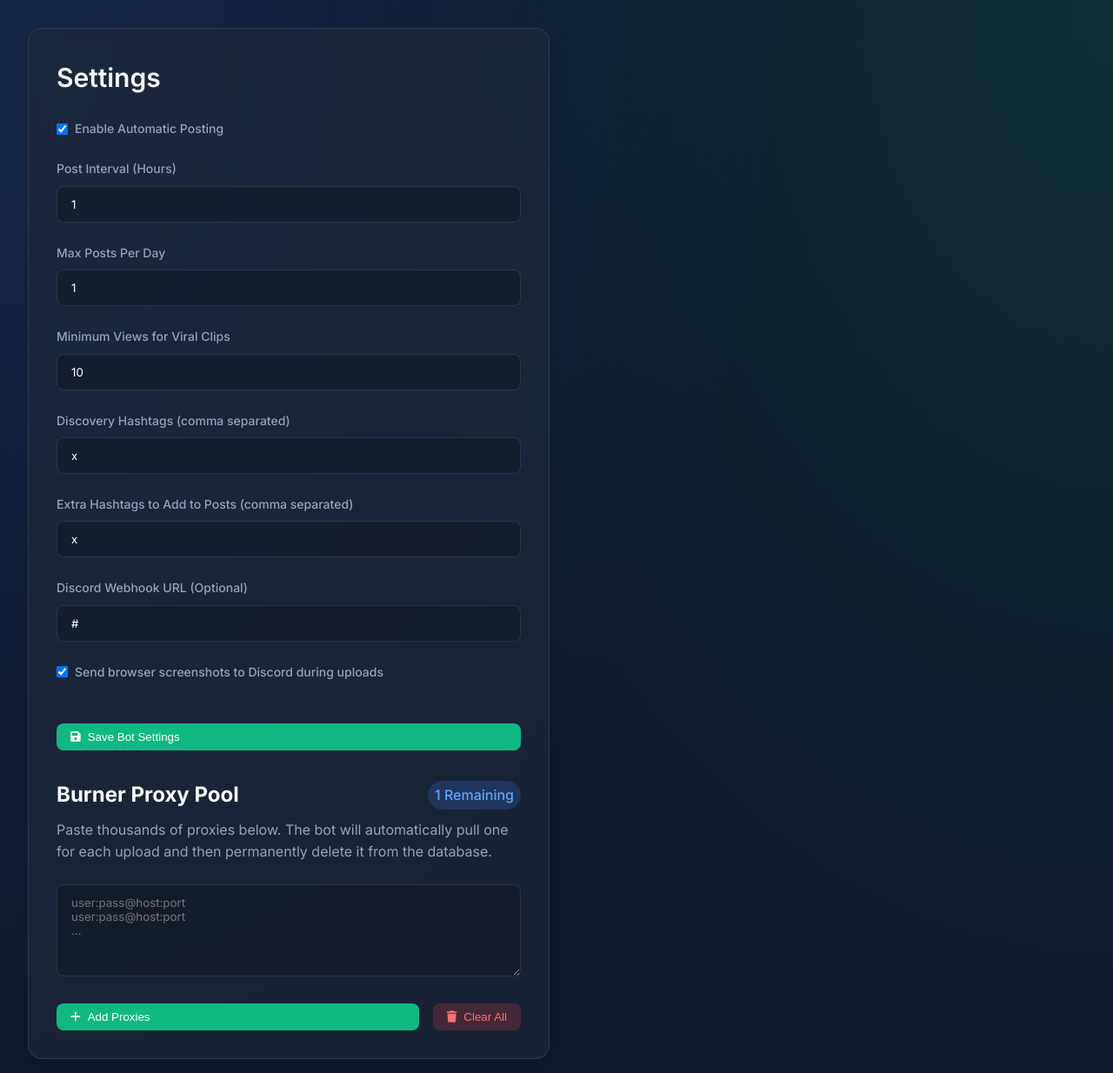
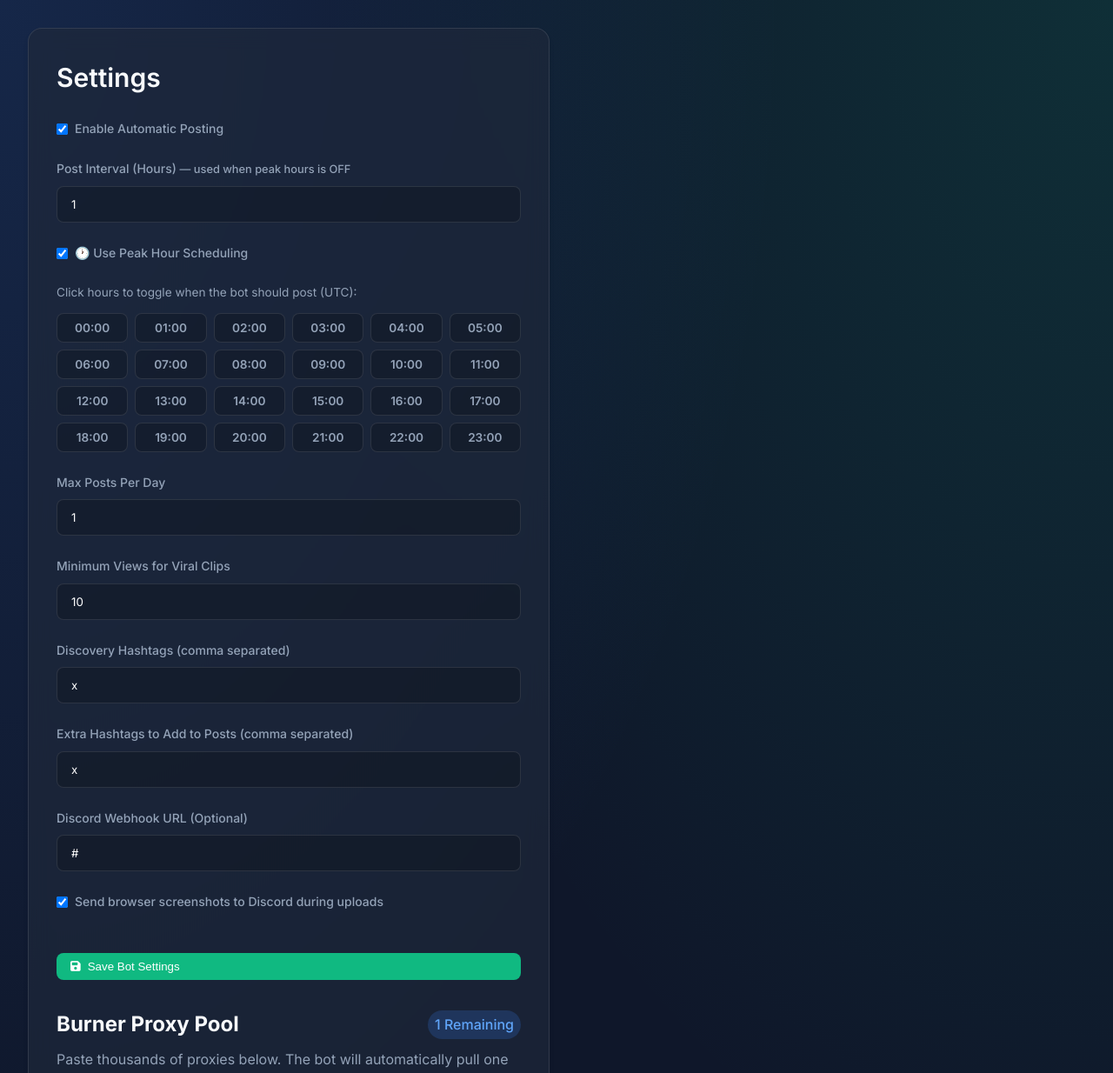
Before and after one commit to rowanchanner/tiktok-auto, a Flask app: template templates/settings.html in a window 1280 px wide. Shown: the top 1234 px of the page at 87% size. Run offline with Flask 3, Linux system fonts and the light colour scheme; the visitor is signed in with stand-in values (Sample User, id 1); tables that the repository leaves empty hold one stand-in row (values such as "Sample post"); the template is opened without the code that fills it: values that come from a table or form of the project are taken from there, most other values are stand-ins (such as "Sample title", 1, 10 or a date in 2020).

Commit message:
Add peak hour scheduling with clickable hour grid UI

```diff
--- a/app.py
+++ b/app.py
@@ -89,6 +89,12 @@ def initialize_db():
         db.session.commit()
     except:
         db.session.rollback()
+    try:
+        db.session.execute(text('ALTER TABLE settings ADD COLUMN use_peak_hours BOOLEAN DEFAULT 0'))
+        db.session.execute(text('ALTER TABLE settings ADD COLUMN peak_hours TEXT DEFAULT ""'))
+        db.session.commit()
+    except:
+        db.session.rollback()
 
     base_dir = os.path.dirname(os.path.abspath(__file__))
     persist_dir = '/var/data' if os.path.exists('/var/data') else os.path.join(base_dir, 'data')
@@ -112,9 +118,23 @@ def initialize_db():
 
     if not scheduler.running:
         settings = Settings.query.first()
+        _schedule_bot_job(settings)
+        scheduler.start()
+
+def _schedule_bot_job(settings):
+    """Add or replace the bot job based on peak hours vs interval mode."""
+    try:
+        scheduler.remove_job('tiktok_job')
+    except:
+        pass
+
+    if settings and settings.use_peak_hours and settings.peak_hours:
+        hours = settings.peak_hours.strip()
+        # Convert "9,12,18,21" to cron hour field "9,12,18,21"
+        scheduler.add_job(bot_job, 'cron', hour=hours, minute=0, id='tiktok_job')
+    else:
         interval = settings.post_interval_hours if settings else 3
         scheduler.add_job(bot_job, 'interval', hours=interval, id='tiktok_job')
-        scheduler.start()
 
 # --- Auth Middleware ---
 @app.before_request
@@ -251,9 +271,18 @@ def settings():
             if webhook_val is not None:
                 settings_obj.discord_webhook_url = webhook_val
             settings_obj.discord_screenshots = 'discord_screenshots' in request.form
+
+            # Peak hours
+            settings_obj.use_peak_hours = 'use_peak_hours' in request.form
+            peak_hours_val = request.form.get('peak_hours', '')
+            if peak_hours_val is not None:
+                settings_obj.peak_hours = peak_hours_val
+
             db.session.commit()
-            if 'interval' in request.form:
-                scheduler.reschedule_job('tiktok_job', trigger='interval', hours=settings_obj.post_interval_hours)
+
+            # Reschedule based on mode
+            if 'interval' in request.form or 'use_peak_hours' in request.form:
+                _schedule_bot_job(settings_obj)
             return redirect(url_for('settings'))
 
         proxy_count = Proxy.query.count()
--- a/models.py
+++ b/models.py
@@ -13,6 +13,8 @@ class Settings(db.Model):
     is_running = db.Column(db.Boolean, default=True)
     discord_webhook_url = db.Column(db.String(255), default="")
     discord_screenshots = db.Column(db.Boolean, default=False)
+    use_peak_hours = db.Column(db.Boolean, default=False)
+    peak_hours = db.Column(db.Text, default="")  # comma-separated hours like "9,12,18,21"
 
 class Proxy(db.Model):
     id = db.Column(db.Integer, primary_key=True)
--- a/templates/settings.html
+++ b/templates/settings.html
@@ -10,9 +10,66 @@
         </div>
 
         <div class="form-group">
-            <label for="interval">Post Interval (Hours)</label>
+            <label for="interval">Post Interval (Hours) <span style="color:var(--text-muted); font-size:0.8rem;">— used when peak hours is OFF</span></label>
             <input type="number" id="interval" name="interval" class="form-control" value="{{ settings.post_interval_hours if settings else 3 }}" min="1" max="24">
         </div>
+
+        <div class="form-group" style="display: flex; align-items: center; gap: 0.5rem;">
+            <input type="checkbox" id="use_peak_hours" name="use_peak_hours" {% if settings.use_peak_hours %}checked{% endif %} onchange="document.getElementById('peak-grid').style.display = this.checked ? 'block' : 'none'">
+            <label for="use_peak_hours" style="margin: 0; display: inline; cursor: pointer;">🕐 Use Peak Hour Scheduling</label>
+        </div>
+
+        <div id="peak-grid" style="display: {% if settings.use_peak_hours %}block{% else %}none{% endif %}; margin-bottom: 1.5rem;">
+            <label style="font-size: 0.85rem; color: var(--text-muted); margin-bottom: 0.75rem; display: block;">Click hours to toggle when the bot should post (UTC):</label>
+            <input type="hidden" name="peak_hours" id="peak_hours_input" value="{{ settings.peak_hours or '' }}">
+            <div style="display: grid; grid-template-columns: repeat(6, 1fr); gap: 0.5rem;">
+                {% for h in range(24) %}
+                <button type="button" class="hour-btn" data-hour="{{ h }}" onclick="toggleHour(this)" style="
+                    padding: 0.5rem; border-radius: 0.5rem; border: 1px solid var(--border-color);
+                    cursor: pointer; font-weight: 600; font-size: 0.85rem; transition: all 0.15s;
+                    font-family: inherit;
+                ">{{ '%02d' % h }}:00</button>
+                {% endfor %}
+            </div>
+        </div>
+
+        <script>
+        (function() {
+            var saved = "{{ settings.peak_hours or '' }}";
+            var active = saved ? saved.split(',').map(Number) : [];
+            document.querySelectorAll('.hour-btn').forEach(function(btn) {
+                var h = parseInt(btn.dataset.hour);
+                if (active.indexOf(h) !== -1) {
+                    btn.style.background = 'rgba(16,185,129,0.3)';
+                    btn.style.color = '#34d399';
+                    btn.style.borderColor = '#10b981';
+                } else {
+                    btn.style.background = 'rgba(0,0,0,0.2)';
+                    btn.style.color = 'var(--text-muted)';
+                    btn.style.borderColor = 'var(--border-color)';
+                }
+            });
+        })();
+        function toggleHour(btn) {
+            var h = parseInt(btn.dataset.hour);
+            var input = document.getElementById('peak_hours_input');
+            var hours = input.value ? input.value.split(',').map(Number) : [];
+            var idx = hours.indexOf(h);
+            if (idx > -1) {
+                hours.splice(idx, 1);
+                btn.style.background = 'rgba(0,0,0,0.2)';
+                btn.style.color = 'var(--text-muted)';
+                btn.style.borderColor = 'var(--border-color)';
+            } else {
+                hours.push(h);
+                btn.style.background = 'rgba(16,185,129,0.3)';
+                btn.style.color = '#34d399';
+                btn.style.borderColor = '#10b981';
+            }
+            hours.sort(function(a,b){return a-b});
+            input.value = hours.join(',');
+        }
+        </script>
 
         <div class="form-group">
             <label for="max_posts">Max Posts Per Day</label>
```
